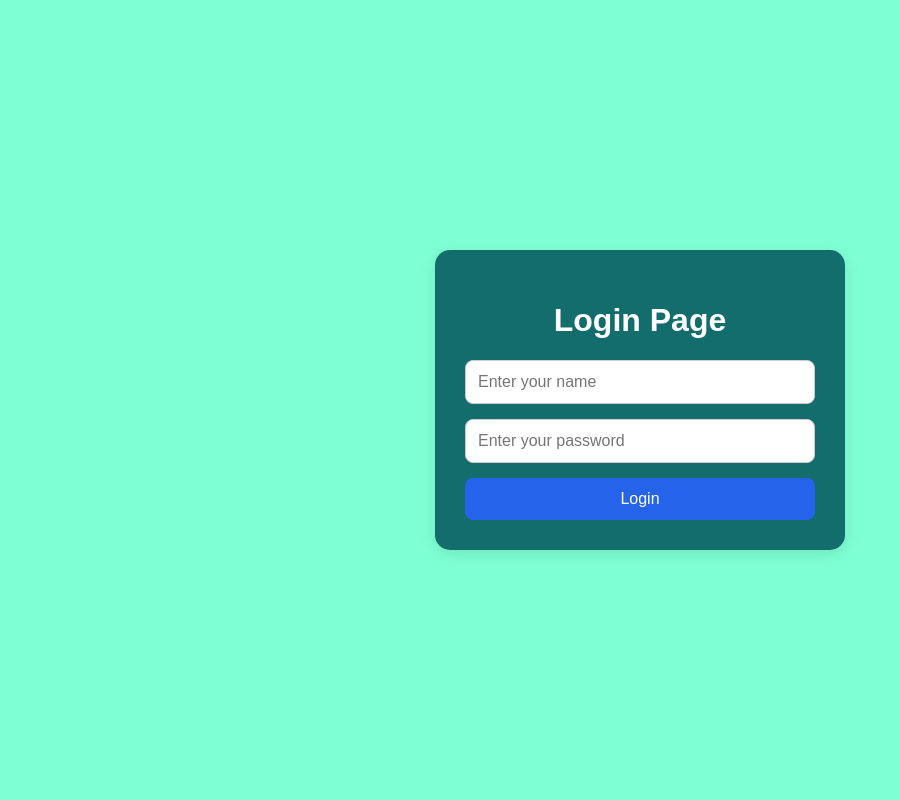
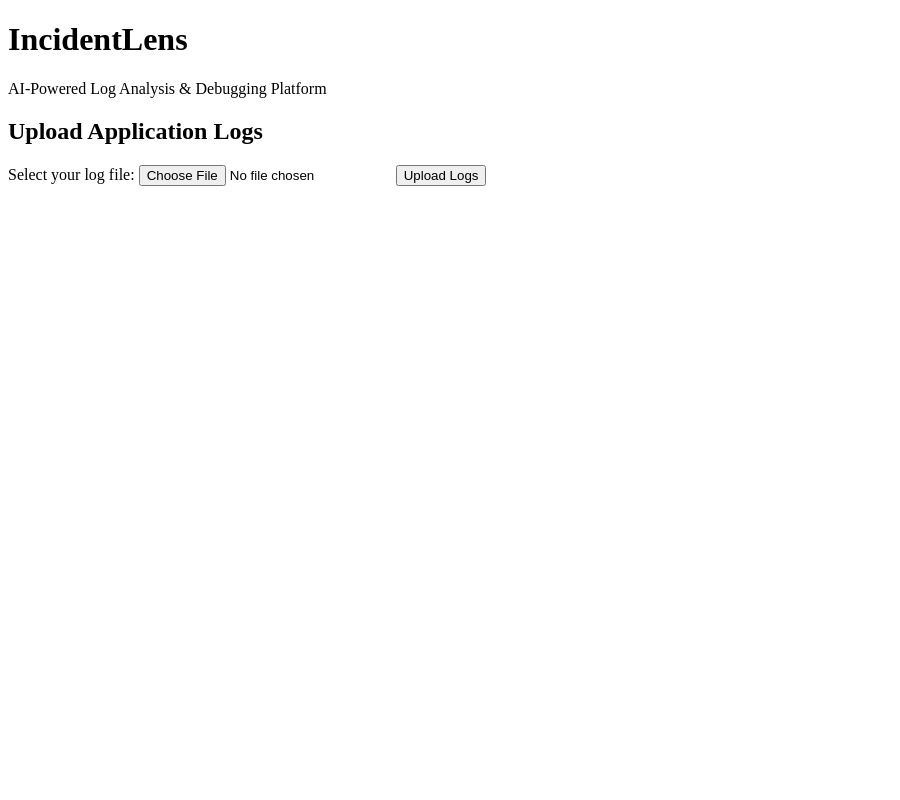
Before and after one commit to ahrarmofiz01/MY-WEB, a Flask app: template templates/index.html in a window 1280 px wide. Shown: the whole page, without its empty margins (0-900 px from the left). Run offline with Flask 3, Linux system fonts and the light colour scheme; the template is opened without the code that fills it, so the values that code supplies are empty.

Commit message:
add code

```diff
--- a/app.py
+++ b/app.py
@@ -1,5 +1,20 @@
-from flask import Flask, render_template, request, redirect
+from flask import Flask, render_template, request
+
 app = Flask(__name__)
+
+
 @app.route("/")
 def home():
-    return "welcome to incidentLence"
+    return render_template("index.html")
+
+
+@app.route("/upload", methods=["POST"])
+def upload():
+
+    file = request.files["logfile"]
+
+    return f"File uploaded: {file.filename}"
+
+
+if __name__ == "__main__":
+    app.run(debug=True)
--- a/templates/index.html
+++ b/templates/index.html
@@ -1,4 +1,3 @@
-
 <!DOCTYPE html>
 <html lang="en">
 
@@ -6,116 +5,32 @@
     <meta charset="UTF-8">
     <meta name="viewport" content="width=device-width, initial-scale=1.0">
 
-    <title>Login Page</title>
-
-    <style>
-
-        /* Background and page alignment */
-        body {
-            background-color: aquamarine;
-            min-height: 100vh;
-            margin: 0;
-
-            display: flex;
-            justify-content: center;
-            align-items: center;
-
-            font-family: Arial, sans-serif;
-        }
-
-        /* Login card */
-        .login-card {
-            background-color: rgb(19, 109, 109);
-
-            width: 350px;
-            padding: 30px;
-
-            border-radius: 15px;
-
-            box-shadow: 0 4px 15px rgba(0, 0, 0, 0.1);
-        }
-
-        /* Form layout */
-        form {
-            display: flex;
-            flex-direction: column;
-            gap: 15px;
-        }
-
-        /* Name and password input */
-        input {
-            width: 100%;
-            box-sizing: border-box;
-
-            padding: 12px;
-
-            border: 1px solid #ccc;
-            border-radius: 8px;
-
-            font-size: 16px;
-        }
-
-        /* Login button */
-        button {
-            width: 100%;
-
-            padding: 12px;
-
-            background-color: #2563eb;
-            color: white;
-
-            border: none;
-            border-radius: 8px;
-
-            font-size: 16px;
-            cursor: pointer;
-        }
-
-        /* Button hover effect */
-        button:hover {
-            background-color: #1d4ed8;
-        }
-
-    </style>
-
+    <title>IncidentLens</title>
 </head>
 
 <body>
 
-    <!-- Login card -->
-    <div class="login-card">
+    <h1>IncidentLens</h1>
 
-        <h1 style="text-align: center; color: white;">
-            Login Page
-        </h1>
+    <p>AI-Powered Log Analysis & Debugging Platform</p>
 
-        <!-- Login form -->
-        <form action="/login" method="POST">
+    <h2>Upload Application Logs</h2>
 
-            <!-- Name input -->
-            <input
-                type="text"
-                name="name"
-                placeholder="Enter your name"
-                required
-            >
+    <form action="/upload" method="POST" enctype="multipart/form-data">
 
-            <!-- Password input -->
-            <input
-                type="password"
-                name="password"
-                placeholder="Enter your password"
-                required
-            >
+        <label for="logfile">Select your log file:</label>
 
-            <!-- Login button -->
-            <button type="submit">
-                Login
-            </button>
+        <input
+            type="file"
+            id="logfile"
+            name="logfile"
+            accept=".log,.txt"
+            required
+        >
 
-        </form>
+        <button type="submit">Upload Logs</button>
 
-    </div>
+    </form>
 
 </body>
 
```
